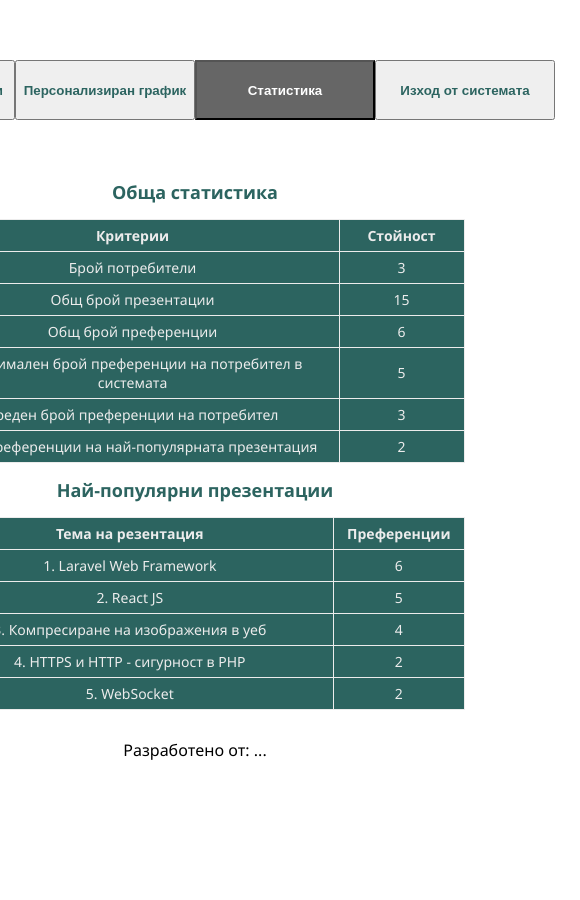
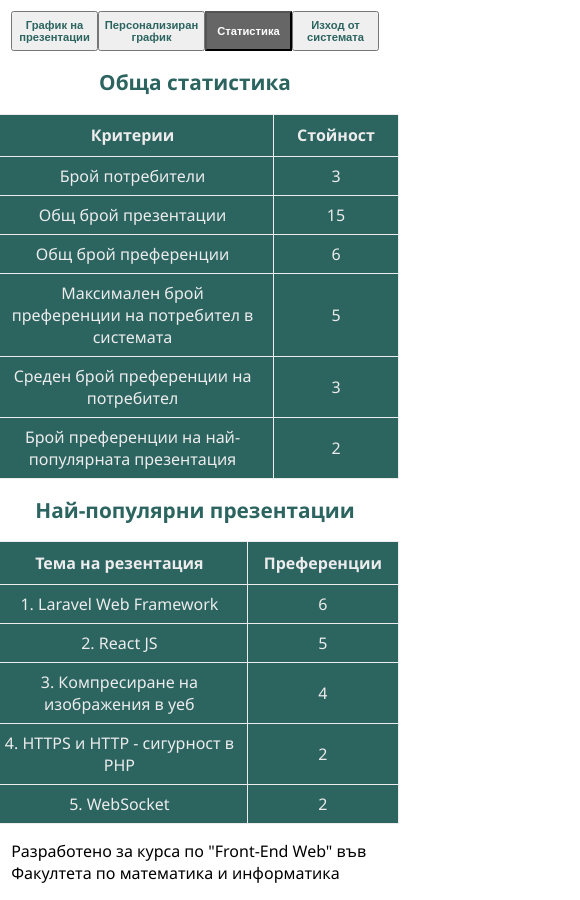
Before and after one commit to ivanchuchulski/fmi-front-end-project, a plain HTML site: page statistics.html in a window 390 px wide. Shown: the whole page, 580 px wide, since content can reach past the window. Before the commit the page ends 844 px from the top, so only its background shows below. Drawn offline with Linux system fonts and the light colour scheme.

Commit message:
refactor statistics css, add repsonsive index

```diff
--- a/script/statistics.js
+++ b/script/statistics.js
@@ -52,7 +52,7 @@ function ajaxLoadHandler(xhr) {
         drawStatistics(responseText);
     } else {
         console.log("error : load statistics");
-        displayMessage("статистикака не може да бъде заредена");
+        displayMessage("грешка : статистиката не може да бъде заредена");
     }
 }
 
@@ -115,7 +115,7 @@ function addHighlight(preferenceButton) {
 }
 
 function displayMessage(text) {
-    let messageLabel = document.getElementById("messageLabel");
+    let messageLabel = document.getElementById("message-label");
 
     messageLabel.innerText = text;
 }
--- a/statistics.html
+++ b/statistics.html
@@ -8,15 +8,14 @@
 		<script src="script/statistics.js" defer></script>
 	</head>
 	<body>
-		<header>
 		<nav>
 			<button id="schedule-page-button">График на презентации</button>
 			<button id="personalised-schedule-button">Персонализиран график</button>
 			<button id="view-statistics">Статистика</button>
 			<button id="logout-button">Изход от системата</button>
 		</nav>
-		</header>
 		<main id="statistics-list">
+			<label id="message-label"></label>
 			<h2>Обща статистика</h2>
 			<table>
 				<colgroup>
@@ -72,7 +71,7 @@
 			</table>
 		</main>
 		<footer>
-			<p>Разработено от: ...</p>
+			<p>Разработено за курса по "Front-End Web" във Факултета по математика и информатика</p>
 		</footer>
 	</body>
 </html>
--- a/style/index.css
+++ b/style/index.css
@@ -24,14 +24,23 @@ body {
 
 header {
     grid-area: header;
+
     width: 45rem;
+
     text-align: center;
 }
 
-article {
+main {
     grid-area: main;
+
+    display: flex;
+    flex-direction: row;
+    align-items: center;
+    justify-content: center;
+
     width: 44rem;
     height: 24rem;
+
     margin: 1rem auto;
     padding: 2rem 1rem;
 
@@ -51,16 +60,16 @@ h4 {
 }
 
 #registration {
-    float: left;
     width: 19.5rem;
     height: 22.5rem;
+
     margin-left: 1rem;
 }
 
 #login {
-    float: right;
     width: 19.5rem;
     height: 22.5rem;
+
     margin-right: 1rem;
 
     background-color: #2c6460;
@@ -134,6 +143,42 @@ input {
     color: #2c6460;
 }
 
-body footer {
+footer {
     grid-area: footer;
+    text-align: center;
 }
+
+@media only screen and (max-width: 890px) {
+    body {
+        grid-template-rows: auto auto auto;
+        margin: 0.8rem;
+    }
+
+    header {
+        width: 25rem;
+
+        margin: 1rem 0;
+    }
+
+    main {
+        flex-direction: column;
+
+        width: 24rem;
+        height: 50rem;
+
+        padding: 0;
+    }
+
+    #registration {
+        width: 20rem;
+
+        margin-left: 0;
+    }
+
+    #login {
+        width: 20rem;
+
+        margin-right: 0;
+    }
+
+}
--- a/style/personal-schedule.css
+++ b/style/personal-schedule.css
@@ -11,10 +11,10 @@ body {
 	display: grid;
 	grid-template-columns: 100%;
 	grid-template-rows: 10rem auto auto auto 5rem;
-	grid-template-areas: "header" "information" "filters" "main" "footer";
+	grid-template-areas: "nav" "information" "filters" "main" "footer";
 
+	align-items: center;
 	justify-items: center;
-	align-items: center;
 
 	margin: 1rem 3rem;
 
@@ -23,13 +23,18 @@ body {
 }
 
 nav {
-	grid-area: header;
+	grid-area: nav;
 	width: 50rem;
 
 	display: flex;
 	flex-direction: row;
 	align-items: center;
 	justify-content: center;
+}
+
+.active {
+	background-color: #666;
+	color: white;
 }
 
 nav button {
@@ -122,10 +127,7 @@ main {
 	width: 95rem;
 }
 
-.active {
-	background-color: #666;
-	color: white;
-}
+
 
 .event {
 	display: flex;
@@ -221,9 +223,9 @@ footer {
 	grid-area: footer;
 }
 
-@media only screen and (max-width: 890px) {
+@media only screen and (max-width: 1280px) {
 	body {
-		grid-template-rows: auto auto auto auto;
+		grid-template-rows: auto auto auto auto auto;
 		margin: 1rem;
 	}
 
@@ -290,7 +292,7 @@ footer {
 	}
 
 	nav {
-		width: 24rem;
+		width: 23rem;
 	}
 
 	nav button {
--- a/style/schedule.css
+++ b/style/schedule.css
@@ -11,10 +11,10 @@ body {
     display: grid;
     grid-template-columns: 100%;
     grid-template-rows: 10rem auto auto auto 5rem;
-    grid-template-areas: "header" "information" "filters" "main" "footer";
+    grid-template-areas: "nav" "information" "filters" "main" "footer";
 
+    align-items: center;
     justify-items: center;
-    align-items: center;
 
     margin: 1rem 3rem;
 
@@ -22,8 +22,13 @@ body {
     font-family: "Segoe UI", Tahoma, Geneva, Verdana, sans-serif;
 }
 
+.active {
+    background-color: #666;
+    color: white;
+}
+
 nav {
-    grid-area: header;
+    grid-area: nav;
     width: 50rem;
 
     display: flex;
@@ -122,10 +127,6 @@ main {
     width: 95rem;
 }
 
-.active {
-    background-color: #666;
-    color: white;
-}
 
 .event {
     display: flex;
@@ -222,9 +223,9 @@ footer {
     grid-area: footer;
 }
 
-@media only screen and (max-width: 890px) {
+@media only screen and (max-width: 1280px) {
     body {
-        grid-template-rows: auto auto auto auto;
+        grid-template-rows: auto auto auto auto auto;
         margin: 1rem;
     }
 
@@ -287,8 +288,12 @@ footer {
 }
 
 @media only screen and (max-width: 640px) {
+    body {
+        margin: 0.7rem;
+    }
+
     nav {
-        width: 24rem;
+        width: 23rem;
     }
 
     nav button {
--- a/style/statistics.css
+++ b/style/statistics.css
@@ -1,83 +1,45 @@
+* {
+	/*font-family: Helvetica, sans-serif;*/
+}
+
+html {
+	height: 100%;
+	width: 100%;
+}
+
 body {
 	display: grid;
 	grid-template-columns: 100%;
-	grid-template-rows: 150px auto 80px;
-	grid-template-areas: "header" "main" "footer";
+	grid-template-rows: 10rem auto 5rem;
+	grid-template-areas: "nav" "main" "footer";
 
 	justify-items: center;
 	align-items: center;
 
-	margin: 15px 50px;
+	margin: 1rem 3rem;
 
-	font-size: 12px;
+	font-size: 16px;
 	font-family: "Segoe UI", Tahoma, Geneva, Verdana, sans-serif;
 }
 
-header {
-	grid-area: header;
-	width: 750px;
-}
+nav {
+	grid-area: nav;
+	width: 50rem;
 
-header nav {
 	display: flex;
 	flex-direction: row;
 	align-items: center;
 	justify-content: center;
 }
 
-header button {
-	width: 180px;
-	height: 60px;
-	padding: 5px 5px;
+nav button {
+	width: 15rem;
+	height: 4rem;
+
+	padding: 0.3rem;
+
 	color: #2c6460;
 	font-weight: bold;
-}
-
-main {
-	grid-area: main;
-	width: 770px;
-
-	display: flex;
-	flex-direction: column;
-	justify-items: center;
-	align-items: center;
-}
-
-h2 {
-	color: #2c6460;
-	font-size: 18px;
-
-}
-
-table {
-	width: 70%;
-	overflow: auto;
-	word-break: keep-all;
-	border-collapse: collapse;
-	border-spacing: 0;
-
-	border: 0;
-	background-color: #2c6460;
-	color: #ececec;
-	font-size: 14px;
-	text-align: center;
-}
-
-table th {
-	padding: 6px 13px;
-	border: 1px solid #ececec;
-}
-
-td {
-	display: table-cell;
-	padding: 6px 13px;
-	border: 1px solid #ececec;
-	vertical-align: inherit;
-}
-
-body footer {
-	grid-area: footer;
-	font-size: 16px;
 }
 
 .active {
@@ -85,6 +47,98 @@ body footer {
 	color: white;
 }
 
+main {
+	grid-area: main;
+
+	display: flex;
+	flex-direction: column;
+	justify-content: center;
+	align-items: center;
+
+	width: 50rem;
+}
+
+#message-label {
+	display: block;
+	font-size: 1.3rem;
+}
+
+h2 {
+	color: #2c6460;
+	font-size: 1.3rem;
+}
+
+table {
+	width: 85%;
+
+	overflow: auto;
+	word-break: keep-all;
+
+	border-collapse: collapse;
+	border-spacing: 0;
+
+	border: 0;
+	background-color: #2c6460;
+	color: #ececec;
+
+	text-align: center;
+}
+
+th {
+	padding: 0.6rem 1rem;
+
+	border: 1px solid #ececec;
+}
+
+td {
+	display: table-cell;
+
+	padding: 0.5rem 0.8rem;
+	border: 1px solid #ececec;
+	vertical-align: middle;
+}
+
 .text-center {
 	text-align: center;
 }
+
+footer {
+	grid-area: footer;
+	font-size: 16px;
+}
+
+@media only screen and (max-width: 1280px) {
+	body {
+		grid-template-rows: auto auto auto auto;
+
+		margin: 1rem;
+	}
+
+	nav {
+		width: 28rem;
+	}
+
+	nav button {
+		font-size: 0.7rem;
+		height: 3.5rem;
+	}
+
+	main {
+		width: 30rem;
+	}
+}
+
+@media only screen and (max-width: 640px) {
+	body {
+		margin: 0.7rem;
+	}
+
+	nav {
+		width: 23rem;
+	}
+
+	nav button {
+		font-size: 0.7rem;
+		height: 2.5rem;
+	}
+}
```
Also changed, not shown: index.html (+3 -5 lines), personal-schedule.html (+1 -1 lines), schedule.html (+1 -1 lines). Lines whose indentation alone changed are shown as unchanged.
